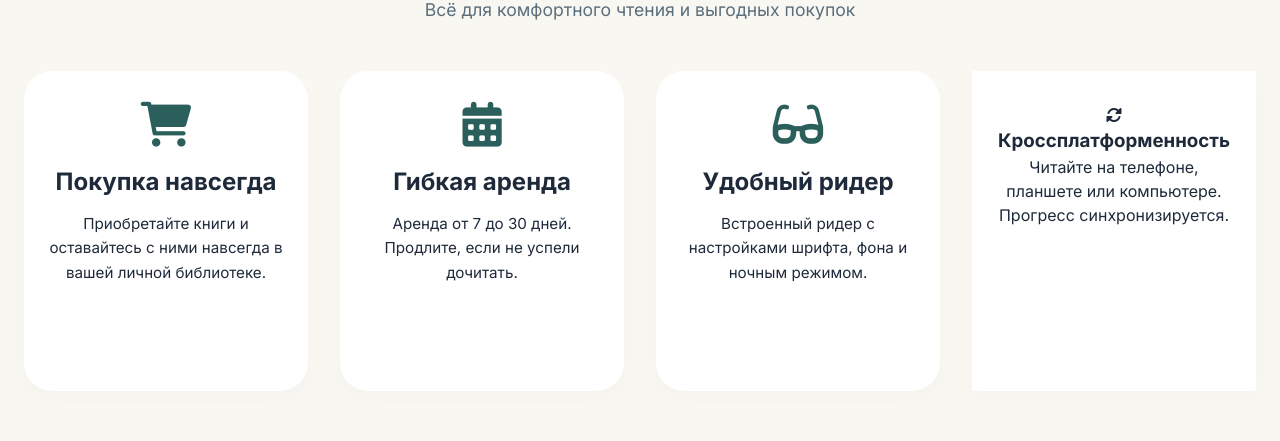
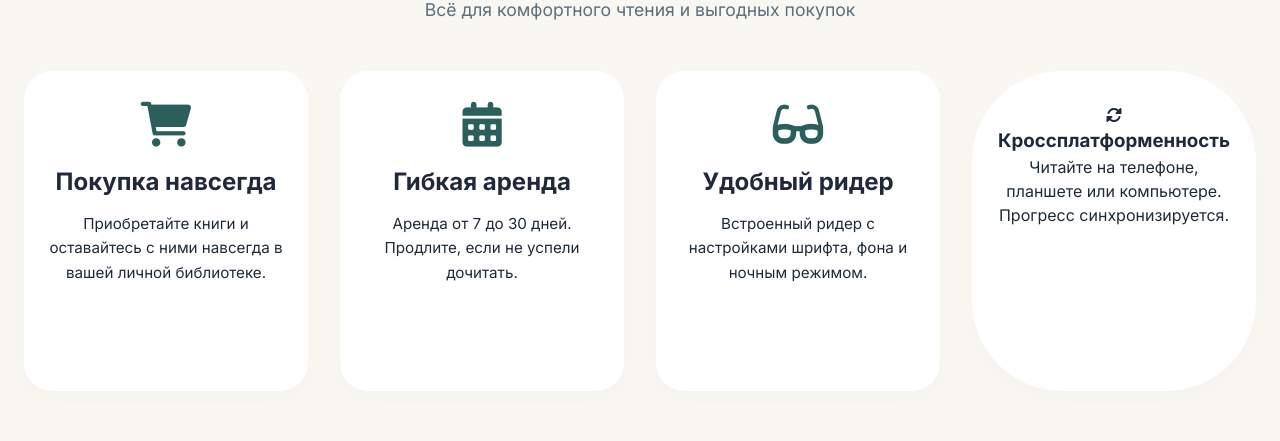
Before and after one commit to FannyValentine/CursovoyProject, a plain HTML site: page index.html in a window 1280 px wide. Shown: the part 783-1224 px from the top of the page. Drawn offline with Linux system fonts and the light colour scheme.

Commit message:
Update style.css

```diff
--- a/style.css
+++ b/style.css
@@ -297,7 +297,7 @@ h2 {
 .feature-card-extended {
     background: white;
     padding: 32px 24px;
-    border-radius: 90x;
+    border-radius: 90px;
     text-align: center;
     transition: 0.2s;
     box-shadow: 0 8px 20px rgba(0,0,0,0.02);
```
